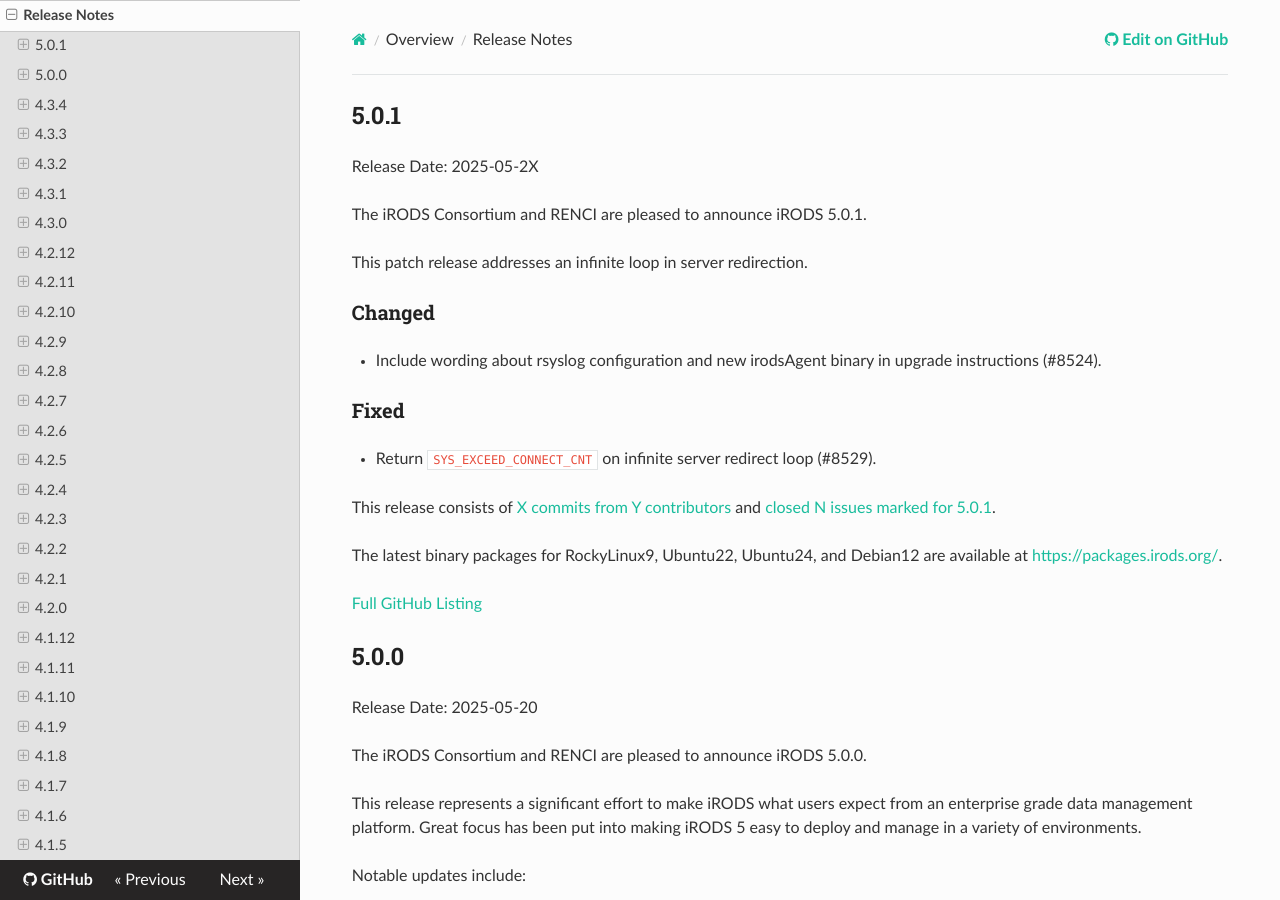
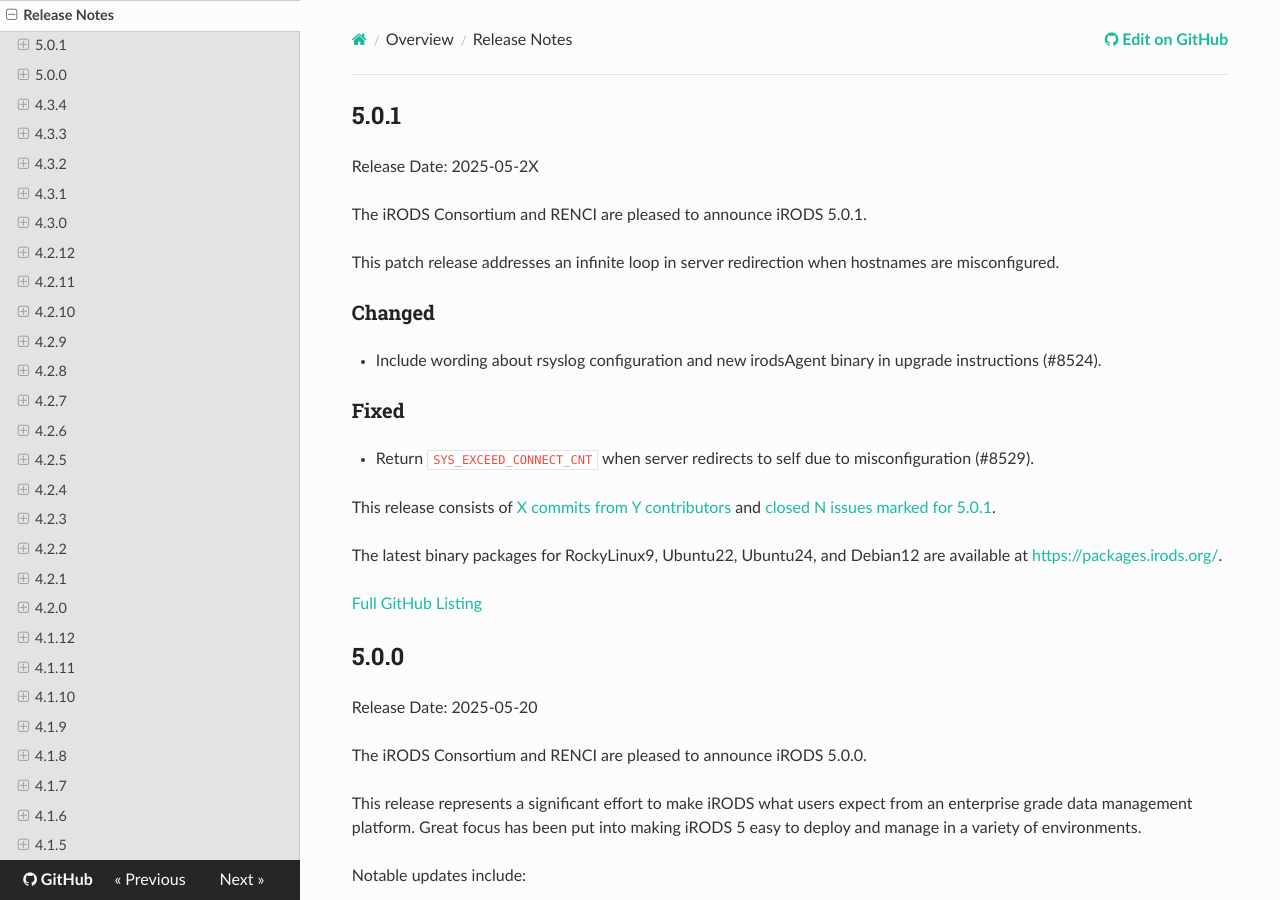
Before and after one commit to irods/irods_docs, an MkDocs documentation site: the page built from docs/release_notes.md, in a window 1280 px wide and 900 px high. Built offline with MkDocs 1.6.1, drawn with Linux system fonts in a browser that asks for light colours; nearby versions of some CDN libraries.

Commit message:
squash. review comments.

```diff
--- a/docs/release_notes.md
+++ b/docs/release_notes.md
@@ -6,7 +6,7 @@
 
 The iRODS Consortium and RENCI are pleased to announce iRODS 5.0.1.
 
-This patch release addresses an infinite loop in server redirection.
+This patch release addresses an infinite loop in server redirection when hostnames are misconfigured.
 
 ### Changed
 
@@ -14,7 +14,7 @@
 
 ### Fixed
 
-- Return `SYS_EXCEED_CONNECT_CNT` on infinite server redirect loop (#8529).
+- Return `SYS_EXCEED_CONNECT_CNT` when server redirects to self due to misconfiguration (#8529).
 
 This release consists of [X commits from Y contributors](https://github.com/irods/irods/compare/5.0.0...5.0.1) and [closed N issues marked for 5.0.1](https://github.com/irods/irods/issues?q=milestone%3A5.0.1).
 
```
